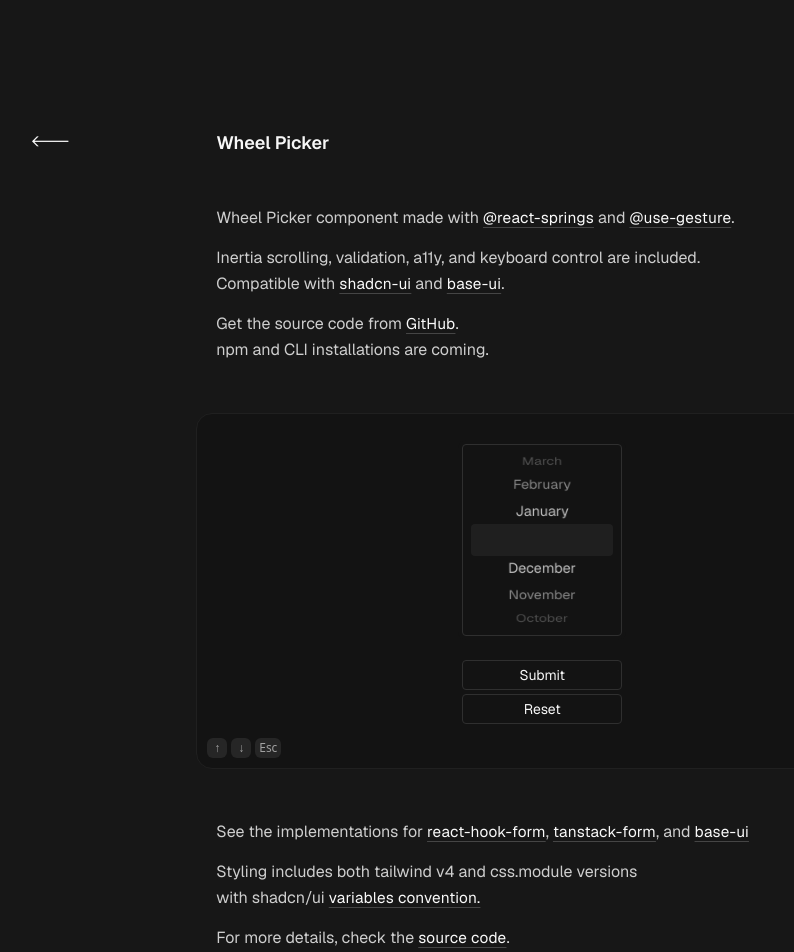
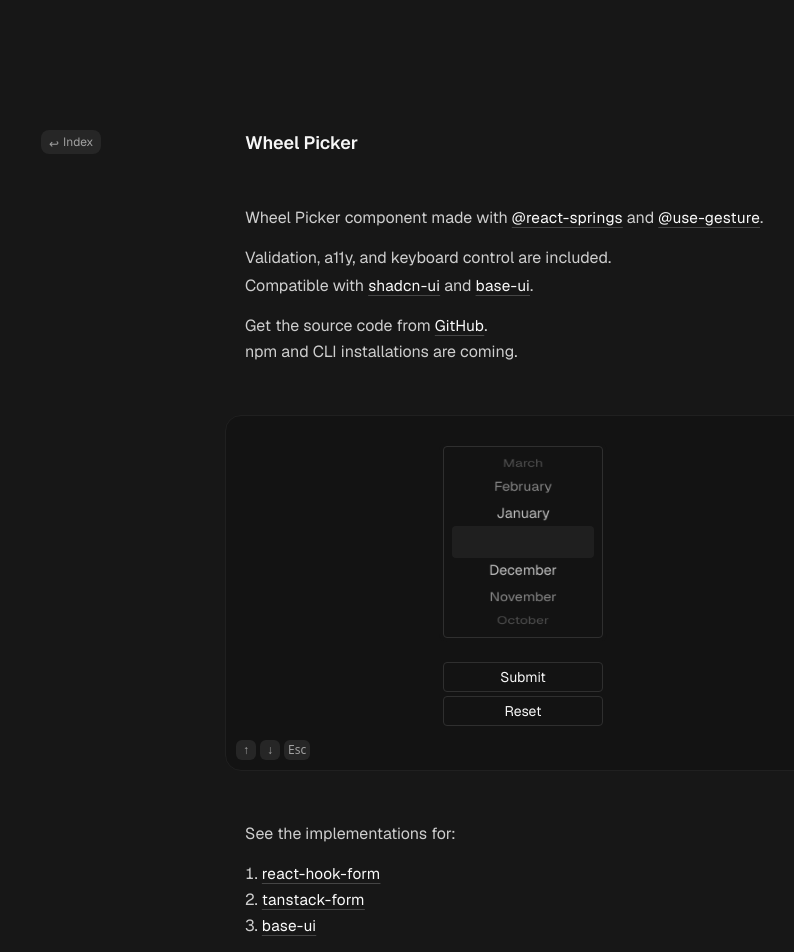
Before and after one commit to fedorivanenko/fedor-ivanenko-personal-website, a Next.js app: page /craft/wheel-picker in a window 1280 px wide. Shown: the top 952 px of the page, without its empty margins (117-911 px from the left). Built offline with nearby package versions, Linux system fonts and the light colour scheme.

Commit message:
layout fixes

```diff
--- a/app/craft/wheel-picker/page.tsx
+++ b/app/craft/wheel-picker/page.tsx
@@ -32,9 +32,9 @@ export default function Page() {
           </span>
           .
         </p>
-        <p>
-          Inertia scrolling, validation, a11y, and keyboard control are included.{" "}
-          <br />
+        <ul className="space-y-0.5">
+          <li>Validation, a11y, and keyboard control are included.</li>
+          <li>
             Compatible&nbsp;with&nbsp;
             <InlineLinkButton href="https://ui.shadcn.com/docs">
               shadcn-ui
@@ -46,13 +46,14 @@ export default function Page() {
               base-ui
             </InlineLinkButton>
             .
-        </p>
+          </li>
+        </ul>
         <p>
           Get the source code from{" "}
           <InlineLinkButton href="https://github.com/fedorivanenko/fedor-ivanenko-personal-website/tree/main/app/craft/wheel-picker/src">
             GitHub
           </InlineLinkButton>
-          .{" "}<br />
+          . <br />
           <span data-no-brakes>npm and CLI installations are coming</span>.
         </p>
       </Section>
@@ -79,36 +80,24 @@ export default function Page() {
         </Section>
        */}
       <Section>
-        <p>
-          See the implementations for{" "}
+          <p className="mb-1">See the implementations for: </p>
+          <ul className="list-decimal list-inside">
+            <li>
               <InlineLinkButton href="https://github.com/fedorivanenko/fedor-ivanenko-personal-website/blob/main/app/craft/wheel-picker/src/implementations/react-hook-form.tsx">
                 react-hook-form
               </InlineLinkButton>
-          ,{" "}
+            </li>
+            <li>
               <InlineLinkButton href="https://github.com/fedorivanenko/fedor-ivanenko-personal-website/blob/main/app/craft/wheel-picker/src/implementations/tanstack-form.tsx">
                 tanstack-form
               </InlineLinkButton>
-          , and{" "}
+            </li>
+            <li>
               <InlineLinkButton href="https://github.com/fedorivanenko/fedor-ivanenko-personal-website/blob/main/app/craft/wheel-picker/src/implementations/base-ui-form.tsx">
                 base-ui
               </InlineLinkButton>
-        </p>
-        <p>
-          Styling includes both tailwind v4 and css.module versions{' '}<br/>with shadcn/ui{" "}
-          <InlineLinkButton href="https://ui.shadcn.com/docs/theming#list-of-variables">
-            variables convention.
-          </InlineLinkButton>
-        </p>
-        <p>
-          For more details, check the{" "}
-          <InlineLinkButton
-            href={
-              "https://github.com/fedorivanenko/fedor-ivanenko-personal-website/tree/main/app/craft/wheel-picker/src"
-            }
-          >
-            source code
-          </InlineLinkButton>.
-        </p>
+            </li>
+          </ul>
       </Section>
 
       {/*
--- a/app/globals.css
+++ b/app/globals.css
@@ -136,7 +136,7 @@
   --breakpoint-sm: 32rem;
   --breakpoint-xs: 27rem;
 
-  --content-width: 42rem;
+  --content-width: 36rem;
 
   --default-mono-font-family: var(--font-geist-mono);
   --default-font-family: var(--font-geist-sans);
@@ -156,7 +156,7 @@
     @apply space-y-7.5 sm:space-y-12.5 animation-container col-start-2 max-w-[var(--content-width)] w-full mx-auto lg:mx-0
   }
   header {
-    @apply animate-blur-fade stagger-0 max-w-(--content-width) w-full lg:mx-0 mx-auto px-2.5 lg:px-0 mb-10 translate-y-0.5
+    @apply animate-blur-fade stagger-0 max-w-(--content-width) w-full lg:w-auto mx-auto lg:mx-0  px-2.5 lg:px-0 mb-16 translate-y-0.5
   }
 }
 
@@ -176,8 +176,8 @@
   .prose-long {
     @apply space-y-3 dark:space-y-4 md:space-y-4 dark:md:space-y-5;
   }
-  p code {
-    @apply text-sm text-foreground rounded-sm bg-card px-1.5 py-1 break-words whitespace-pre-wrap border border-card-border
+  p code, li code {
+    @apply text-[0.8rem] text-foreground rounded-sm bg-card px-1.5 py-1 break-words whitespace-pre-wrap border border-card-border
   }
   span[data-no-brakes] {
     @apply whitespace-nowrap
--- a/app/page.tsx
+++ b/app/page.tsx
@@ -1,18 +1,12 @@
 import { Section, sectionVariants } from "@/components/layout/section";
-import {
-  buttonVariants,
-  InlineLinkButton,
-} from "@/components/ui/button";
+import { buttonVariants, InlineLinkButton } from "@/components/ui/button";
 import { cn } from "@/lib/utils";
 
 function BioPanel() {
   return (
     <>
       <div
-        className={cn(
-          sectionVariants({animated:true}),
-          "!space-y-0 mb-12"
-        )}
+        className={cn(sectionVariants({ animated: true }), "!space-y-0 mb-12")}
       >
         <h1>Fedor Ivanenko</h1>
         <p>designer + engineer</p>
@@ -39,11 +33,9 @@ function BioPanel() {
             .
           </p>
           <p>
-            I build clear and practical websites and craft UX that is
-            simple and obvious.{" "}
-            <br className="hidden md:block" />
-            Using mostly TypeSscript, CSS, React, Next.js, and
-            Sanity.
+            I build clear and practical websites and craft UX that is simple and
+            obvious. <br className="hidden md:block" />
+            Using mostly TypeSscript, CSS, React, Next.js, and Sanity.
           </p>
         </div>
       </Section>
@@ -51,17 +43,58 @@ function BioPanel() {
   );
 }
 
-import { cloneElement, isValidElement, ReactElement } from 'react';
+
+
+import { cloneElement, isValidElement, ReactElement } from "react";
 
 interface ProjectData extends React.HTMLAttributes<HTMLLIElement> {
-  year: number
-  name: string
-  href?: string
-  description: React.ReactNode
+  year: number;
+  name: string;
+  href?: string;
+  description: React.ReactNode;
 }
 
+const projectsData: ProjectData[] = [
+  {
+    year: 2025,
+    name: "hellojadey.com",
+    href: "https://www.hellojadey.com/",
+    description: (
+      <p>
+        Development via{" "}
+        <InlineLinkButton href="https://www.hyuman.tech/">
+          hyuman.tech
+        </InlineLinkButton>
+      </p>
+    ),
+  },
+  {
+    year: 2025,
+    name: "TBA",
+    description: (
+      <p>
+        Development via{" "}
+        <InlineLinkButton href="https://midnight.agency/">
+          midnight.agency
+        </InlineLinkButton>
+      </p>
+    ),
+  },
+  {
+    year: 2024,
+    name: "ivpay.io",
+    href: "https://ivpay.io/",
+    description: <p>Development</p>,
+  },
+  {
+    year: 2024,
+    name: "pzk.design",
+    href: "https://www.pzk.design/",
+    description: <p>Design and development</p>,
+  },
+];
+
 function ProjectRow({ year, href, name, description }: ProjectData) {
-
   const isDescriptionElement = isValidElement(description);
   const descriptionElement = isDescriptionElement
     ? (description as ReactElement<{ className?: string }>)
@@ -70,13 +103,18 @@ function ProjectRow({ year, href, name, description }: ProjectData) {
   const renderName = () => {
     const nameClassName = "-translate-y-[1px] justify-start mr-1";
     if (href) {
-      return <InlineLinkButton href={href} className={nameClassName}>{name}</InlineLinkButton>;
+      return (
+        <InlineLinkButton href={href} className={nameClassName}>
+          {name}
+        </InlineLinkButton>
+      );
     }
     return (
       <p
         className={cn(
           buttonVariants({ variant: "link", size: "inline" }),
-          "px-0", nameClassName
+          "px-0",
+          nameClassName
         )}
       >
         {name}
@@ -95,7 +133,7 @@ function ProjectRow({ year, href, name, description }: ProjectData) {
   };
 
   return (
-    <li className="contents overflow-x-scroll">
+    <li className="contents">
       <p>{year}</p>
       {renderName()}
       {renderDescription()}
@@ -103,56 +141,14 @@ function ProjectRow({ year, href, name, description }: ProjectData) {
   );
 }
 
-const projectsData:ProjectData[] = [
-  {
-    year: 2025,
-    name: "hellojadey.com",
-    href: "https://www.hellojadey.com/",
-    description: (
-      <p>
-        Development via{" "}
-        <InlineLinkButton href="https://www.hyuman.tech/">
-          hyuman.tech
-        </InlineLinkButton>
-      </p>
-    )
-  },
-  {
-    year: 2025,
-    name: "TBA",
-    description: (
-      <p>
-        Development via{" "}
-        <InlineLinkButton href="https://midnight.agency/">
-          midnight.agency
-        </InlineLinkButton>
-      </p>
-    )
-  },
-  {
-    year: 2024,
-    name: "ivpay.io",
-    href: "https://ivpay.io/",
-    description: <p>Development</p>
-  },
-  {
-    year: 2024,
-    name: "pzk.design",
-    href: "https://www.pzk.design/",
-    description: <p>Design and development</p>
-  }
-];
-
 function ProjectsPanel() {
   return (
-    <Section className="overflow-x-scroll mb-7.5 pb-7.5" id="projects">
-      <h2>Projects</h2>
-      <ul className="grid grid-cols-[auto_auto_auto] gap-x-3 md:gap-x-5 gap-y-1 mr-auto">
+    <Section className="overflow-x-scroll px-7.5 py-5 pr-0" id="projects" card>
+      <h2>Patricipations</h2>
+      <ul className="grid grid-cols-[max-content_max-content_max-content] overflow-x-scroll pr-20 gap-x-7.5 gap-y-0.5 mb-2">
+        <div className="absolute w-20 h-full pointer-events-none bg-gradient-to-r from-transparent to-card/50 -translate-x-[1px] top-0 right-0" />
         {projectsData.map((project) => (
-          <ProjectRow
-            key={`${project.year}-${project.name}`}
-            {...project}
-          />
+          <ProjectRow key={`${project.year}-${project.name}`} {...project} />
         ))}
       </ul>
     </Section>
@@ -164,7 +160,6 @@ function PersonalityPanel() {
     <Section id="personality">
       <h2>Personality</h2>
       <div className="prose-long max-w-sm sm:max-w-xl">
-
         <p>
           My favorite brand is Asics, my favorite car is&nbsp;Dodge Viper,
           and&nbsp;my&nbsp;favorite music is&nbsp;
@@ -179,8 +174,8 @@ function PersonalityPanel() {
         </p>
         <p>
           I choose CSS over JS, a custom hook over a&nbsp;dependency,
-          a&nbsp;global store over&nbsp;contex providers, and a&nbsp;quickly coded
-          prototype over&nbsp;Figma.
+          a&nbsp;global store over&nbsp;contex providers, and a&nbsp;quickly
+          coded prototype over&nbsp;Figma.
         </p>
         <p>
           I love clean interfaces, having client state derived from
@@ -201,10 +196,11 @@ function ContactPanel() {
         <InlineLinkButton href="https://x.com/fedorivanenko_">
           @fedorivanenko_
         </InlineLinkButton>{" "}
-        <span className="whitespace-nowrap">or{" "}
-        <InlineLinkButton href="mailto:f@fedor.studio">
-          f@fedor.studio
-        </InlineLinkButton>
+        <span className="whitespace-nowrap">
+          or{" "}
+          <InlineLinkButton href="mailto:f@fedor.studio">
+            f@fedor.studio
+          </InlineLinkButton>
         </span>
       </p>
     </Section>
--- a/components/layout/header.tsx
+++ b/components/layout/header.tsx
@@ -3,7 +3,11 @@ import Link from "next/link";
 export function Header() {
   return (
     <header>
-      <Link href={'/'} target="_self">{"<---"}</Link>
+      <div className="absolute flex justify-center items-center top-0 left-2.5 bg-muted pl-2 pr-2 h-6 rounded-md text-muted-foreground text-xs">
+        <Link href={"/"} target="_self" className="flex gap-1">
+          <span className="block translate-y-0.5">{"↩"}</span> Index
+        </Link>
+      </div>
     </header>
   );
 }
--- a/components/layout/section.tsx
+++ b/components/layout/section.tsx
@@ -11,7 +11,7 @@ const sectionVariants = cva(
         false: "",
       },
       card: {
-        true: "bg-card py-7.5 -mx-2.5 md:py-7.5 rounded-2xl border border-card-border",
+        true: "bg-card py-7.5 -mx-2.5 rounded-2xl border border-card-border",
         false: "mx-auto",
       },
     },
--- a/components/ui/button.tsx
+++ b/components/ui/button.tsx
@@ -6,7 +6,7 @@ import { cn } from "@/lib/utils"
 import Link from "next/link"
 
 const buttonVariants = cva(
-  "inline-flex items-center justify-center gap-2 xs:whitespace-nowrap rounded-sm transition-colors focus-visible:outline-none focus-visible:ring-1 focus-visible:ring-ring disabled:pointer-events-none disabled:opacity-50 [&_svg]:pointer-events-none [&_svg]:size-4 [&_svg]:shrink-0",
+  "inline-flex items-center justify-center gap-2 md:whitespace-nowrap rounded-sm transition-colors focus-visible:outline-none focus-visible:ring-1 focus-visible:ring-ring disabled:pointer-events-none disabled:opacity-50 [&_svg]:pointer-events-none [&_svg]:size-4 [&_svg]:shrink-0",
   {
     variants: {
       variant: {
```
Lines whose indentation alone changed are shown as unchanged.
